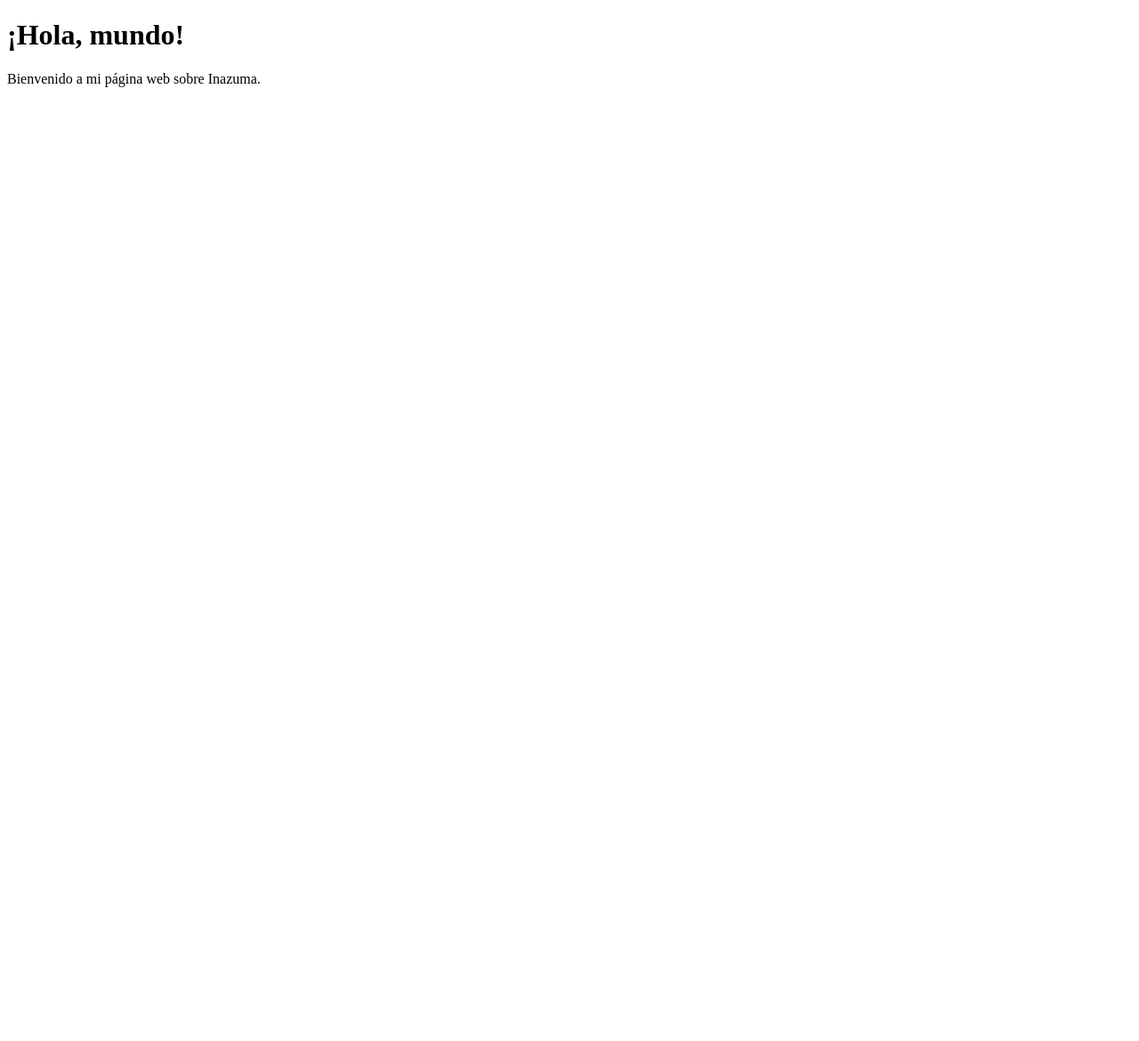
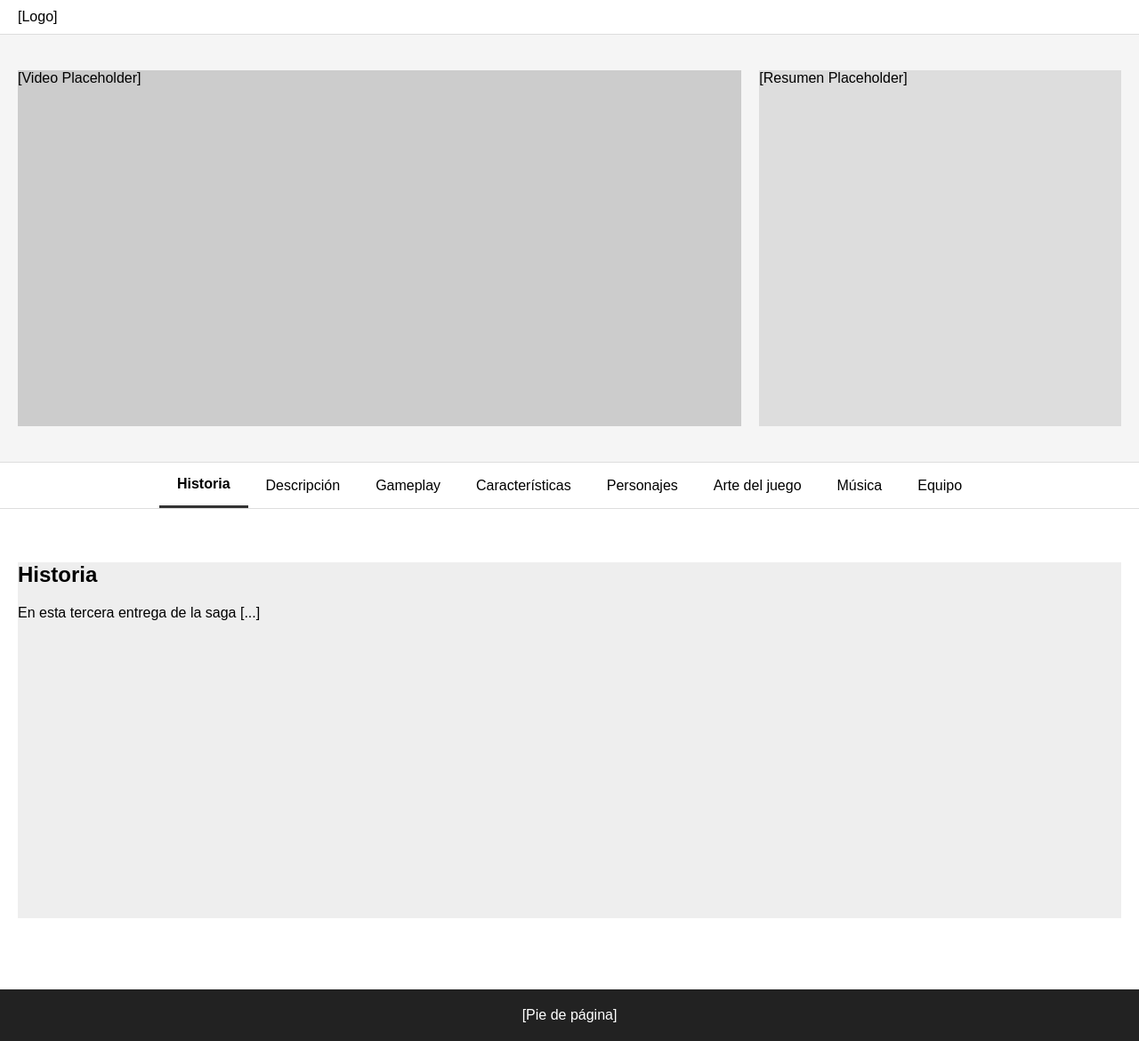
Before and after one commit to QuimetDuro/Web-Inazuma, a plain HTML site: page index.html in a window 1280 px wide. Shown: the whole page at 89% size. Before the commit the page ends 800 px from the top, so only its background shows below. Drawn offline with Linux system fonts and the light colour scheme.

Commit message:
Update index.html

```diff
--- a/index.html
+++ b/index.html
@@ -1,11 +1,125 @@
 <!DOCTYPE html>
 <html lang="es">
 <head>
-  <meta charset="UTF-8" />
-  <title>Mi Web Inazuma</title>
+    <meta charset="UTF-8">
+    <meta name="viewport" content="width=device-width, initial-scale=1.0">
+    <title>PáginaInazuma</title>
+    <style>
+        body {
+            margin: 0;
+            font-family: Arial, sans-serif;
+        }
+        header {
+            background-color: #fff;
+            border-bottom: 1px solid #ddd;
+            padding: 10px 20px;
+            position: sticky;
+            top: 0;
+            z-index: 1000;
+        }
+        .hero {
+            display: flex;
+            flex-direction: row;
+            flex-wrap: wrap;
+            padding: 40px 20px;
+            background-color: #f5f5f5;
+        }
+        .hero .video {
+            flex: 2;
+            min-width: 300px;
+            height: 400px;
+            background-color: #ccc;
+            margin-right: 20px;
+        }
+        .hero .summary {
+            flex: 1;
+            min-width: 250px;
+            height: 400px;
+            background-color: #ddd;
+        }
+        nav.tabs {
+            display: flex;
+            justify-content: center;
+            border-top: 1px solid #ddd;
+            border-bottom: 1px solid #ddd;
+            background-color: #fff;
+        }
+        nav.tabs button {
+            background: none;
+            border: none;
+            padding: 15px 20px;
+            cursor: pointer;
+            font-size: 16px;
+        }
+        nav.tabs button.active {
+            border-bottom: 3px solid #333;
+            font-weight: bold;
+        }
+        .content {
+            padding: 40px 20px;
+            background-color: #fff;
+        }
+        .tab-section {
+            display: none;
+            height: 400px;
+            margin-bottom: 40px;
+            background-color: #eee;
+        }
+        .tab-section.active {
+            display: block;
+        }
+        footer {
+            background-color: #222;
+            color: #fff;
+            padding: 20px;
+            text-align: center;
+        }
+    </style>
 </head>
 <body>
-  <h1>¡Hola, mundo!</h1>
-  <p>Bienvenido a mi página web sobre Inazuma.</p>
+    <header>
+        <div class="logo">[Logo]</div>
+    </header>
+    <section class="hero">
+        <div class="video">[Video Placeholder]</div>
+        <div class="summary">[Resumen Placeholder]</div>
+    </section>
+    <nav class="tabs">
+        <button class="tab-btn active" data-tab="historia">Historia</button>
+        <button class="tab-btn" data-tab="descripcion">Descripción</button>
+        <button class="tab-btn" data-tab="gameplay">Gameplay</button>
+        <button class="tab-btn" data-tab="caracteristicas">Características</button>
+        <button class="tab-btn" data-tab="personajes">Personajes</button>
+        <button class="tab-btn" data-tab="arte">Arte del juego</button>
+        <button class="tab-btn" data-tab="musica">Música</button>
+        <button class="tab-btn" data-tab="equipo">Equipo</button>
+    </nav>
+    <section class="content">
+        <div class="tab-section active" id="historia">
+            <h1>Historia</h1>
+            <p>En esta tercera entrega de la saga [...]</p>
+            <!-- El resto del contenido que ya tienes -->
+        </div>
+        <!-- Todas las demás secciones (descripcion, gameplay, etc.) ya las tienes, así que inclúyelas igual -->
+        <!-- ... -->
+    </section>
+    <footer>
+        [Pie de página]
+    </footer>
+    <script>
+        const tabButtons = document.querySelectorAll('.tab-btn');
+        const tabSections = document.querySelectorAll('.tab-section');
+
+        tabButtons.forEach(button => {
+            button.addEventListener('click', () => {
+                tabButtons.forEach(btn => btn.classList.remove('active'));
+                tabSections.forEach(sec => sec.classList.remove('active'));
+
+                button.classList.add('active');
+                const tabId = button.getAttribute('data-tab');
+                document.getElementById(tabId).classList.add('active');
+            });
+        });
+    </script>
 </body>
 </html>
```
